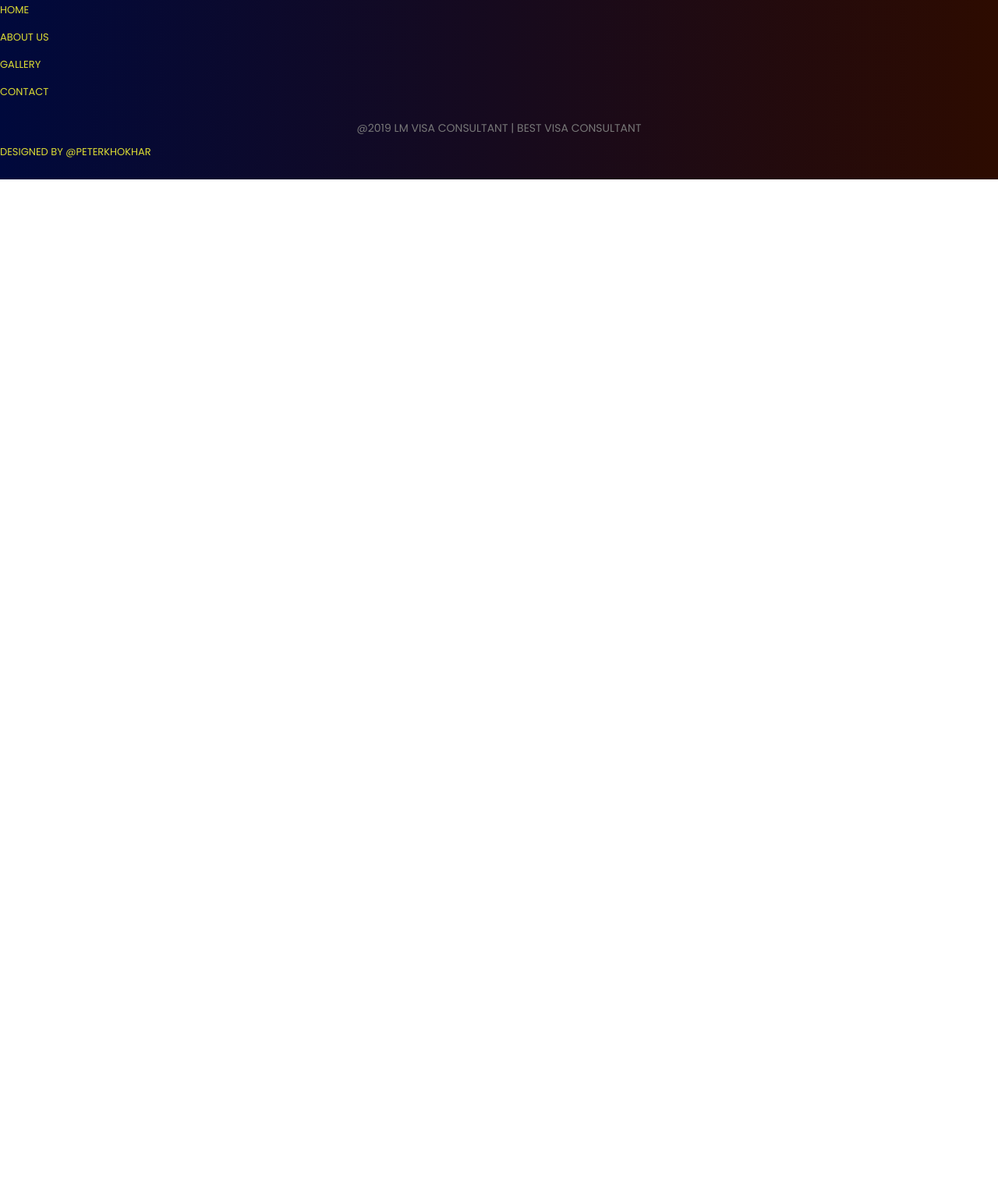
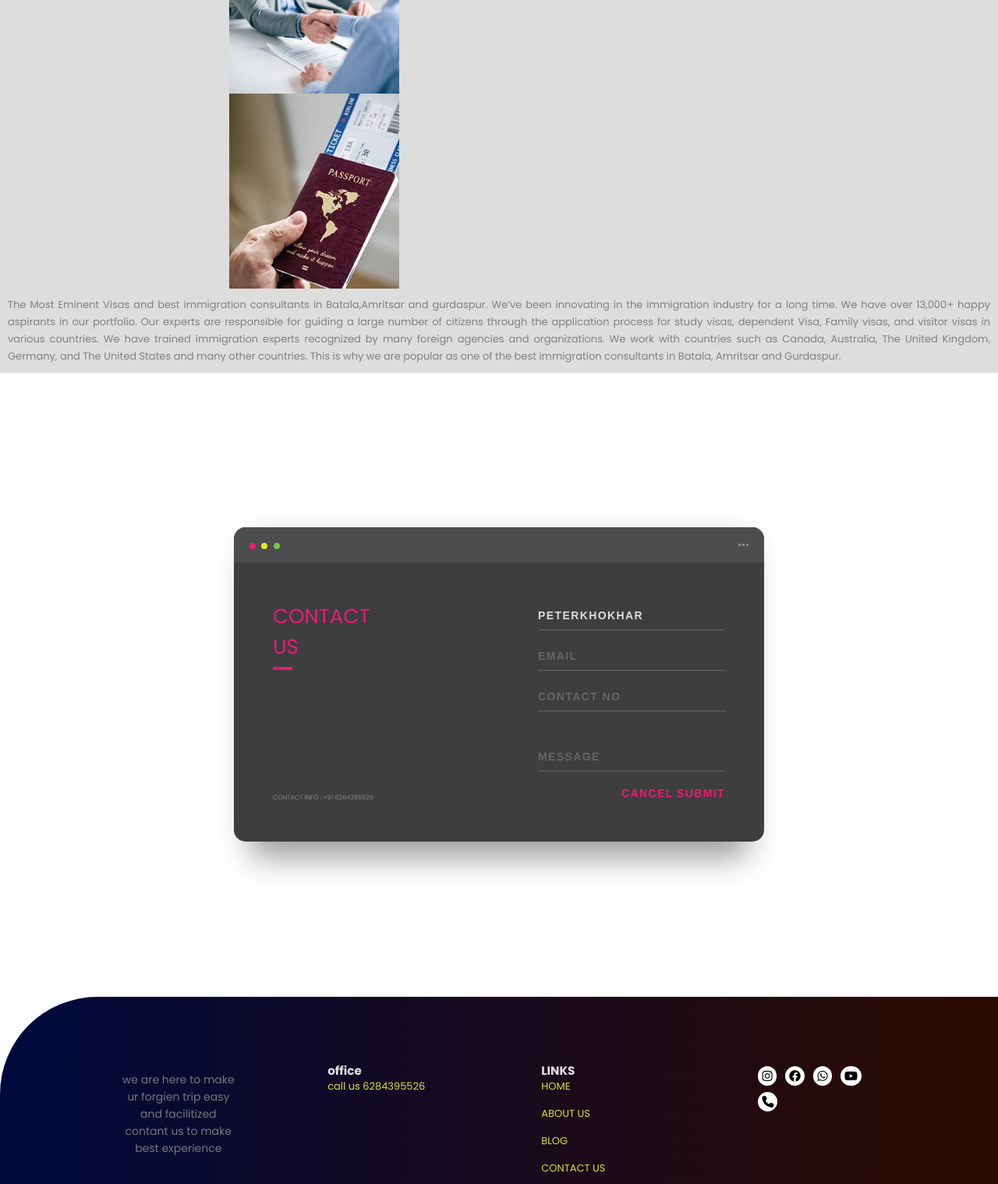
Before and after one commit to peterkhokhar/Life-maker-consultant, a plain HTML site: page aboutus.html in a window 1280 px wide. Shown: the part 1282-2800 px from the top of the page at 78% size. Before the commit the page ends 1512 px from the top, so only its background shows below. Drawn offline with Linux system fonts and the light colour scheme.

Commit message:
Add files via upload

```diff
--- a/aboutus.html
+++ b/aboutus.html
@@ -9,12 +9,11 @@
 <link rel="stylesheet" href="https://cdnjs.cloudflare.com/ajax/libs/font-awesome/6.2.0/css/all.min.css" integrity="sha512-xh6O/CkQoPOWDdYTDqeRdPCVd1SpvCA9XXcUnZS2FmJNp1coAFzvtCN9BmamE+4aHK8yyUHUSCcJHgXloTyT2A==" crossorigin="anonymous" referrerpolicy="no-referrer"
 
 </head>
-<body>
-  <div class="top-h">
-  <ul>
-  <h3> WELCOME TO THE BEST IMMIGRATION SITE OF THE BATALA </h3>
-  <li><a href="http://api.whatsapp.com/send?phone=+916284395526&text=hello sunil sir plz reply me"><i class="fa-brands fa-whatsapp"></i></a></li>
-</ul></div>
+<body >
+  <nav class="top-h">
+  <span> WELCOME TO THE BEST IMMIGRATION SITE OF THE BATALA </sapn>
+  <a href="http://api.whatsapp.com/send?phone=+916284395526&text=hello sunil sir plz reply me"><i class="fa-brands fa-whatsapp"></i>whatsapp now</a>
+  </nav>
   <section class="a-header">
     <nav>
           <h2>LM VISA CONSULTANT</h2>
@@ -35,34 +34,112 @@
       <h1>About US<h1>
       </div>
       <div class="content">
-        <h3>ABOUT US<br>
+        <h3>ABOUT ME<br>
 Immigration Services From Expert Adviser.</h3><p>
 The Most Eminent Visas and best immigration consultants in Batala,Amritsar and gurdaspur.
 We’ve been innovating in the immigration industry for a long time. We have over 13,000+ happy aspirants in our portfolio.
 Our experts are responsible for guiding a large number of citizens through the application process for study visas, dependent Visa, Family visas, and visitor visas in various countries.
 We have trained immigration experts recognized by many foreign agencies and organizations. We work with countries such as Canada, Australia, The United Kingdom, Germany, and The United States and many other countries. This is why we are popular as one of the best immigration consultants in Batala, Amritsar and Gurdaspur.
-</p
+</p>
      <div class="button">
      <a href="#" >READ MORE</a>
-     <div class="imgsection">
+<div class="img-grid">
+  <div class="imgs1">
+   <img src="aboutpic3.jpg">
+  </div>
+    <div class="imgs2">
     <img src="aboutpic1.jpg">
   </div>
-     <div class="imgsection2">
+    <div class="imgs3">
     <img src="aboutpic2.jpg">
+  </div>
+
+  <p>
+    The Most Eminent Visas and best immigration consultants in Batala,Amritsar and gurdaspur.
+    We’ve been innovating in the immigration industry for a long time. We have over 13,000+ happy aspirants in our portfolio.
+    Our experts are responsible for guiding a large number of citizens through the application process for study visas, dependent Visa, Family visas, and visitor visas in various countries.
+    We have trained immigration experts recognized by many foreign agencies and organizations. We work with countries such as Canada, Australia, The United Kingdom, Germany, and The United States and many other countries. This is why we are popular as one of the best immigration consultants in Batala, Amritsar and Gurdaspur.
+  </p>
+
+  </div>
+
+  </section>
+
+<!---contact us form start-->
+  <div class="background">
+    <div class="container">
+      <div class="screen" onsubmit="sendEmail();reset(); return false;">
+        <div class="screen-header">
+          <div class="screen-header-left">
+            <div class="screen-header-button close"></div>
+            <div class="screen-header-button maximize"></div>
+            <div class="screen-header-button minimize"></div>
+          </div>
+          <div class="screen-header-right">
+            <div class="screen-header-ellipsis"></div>
+            <div class="screen-header-ellipsis"></div>
+            <div class="screen-header-ellipsis"></div>
+          </div>
+        </div>
+        <div class="screen-body">
+          <div class="screen-body-item left">
+            <div class="app-title">
+              <span>CONTACT</span>
+              <span>US</span>
+            </div>
+            <div class="app-contact">CONTACT INFO : +91 6284395526</div>
+          </div>
+          <div class="screen-body-item">
+            <div class="app-form">
+              <div class="app-form-group">
+                <input class="app-form-control" placeholder="NAME" value="PETERKHOKHAR">
+              </div>
+              <div class="app-form-group">
+                <input class="app-form-control" placeholder="EMAIL">
+              </div>
+              <div class="app-form-group">
+                <input class="app-form-control" placeholder="CONTACT NO">
+              </div>
+              <div class="app-form-group message">
+                <input class="app-form-control" placeholder="MESSAGE">
+              </div>
+              <div class="app-form-group buttons">
+                <button class="app-form-button">CANCEL</button>
+                <button class="app-form-button" onclick="sendEmail()" >SUBMIT</button>
+              </div>
+            </div>
           </div>
         </div>
       </div>
 
-  </section>
+    </div>
+  </div>
+
+
+  <!-- contact us form end-->
+
       <section>
-    <div>
         <footer>
-        <div class="waves">
-          <div class="wave" id="wave1"></div>
-          <div class="wave" id="wave2"></div>
-          <div class="wave" id="wave3"></div>
-          <div class="wave" id="wave4"></div>
+        <div class="row">
+          <div class="col">
+            <p>we are here to make ur forgien trip easy and facilitized contant us to make best experience</p>
+
           </div>
+          <div class="col">
+            <h3>office</h3>
+            <a href="tel:6284395526">call us 6284395526</a>
+          </div>
+          <div class="col">
+            <h3>LINKS</h3>
+            <ul>
+            <li><a href="index.html" >HOME </a></li>
+            <li><a href="aboutus.html" >ABOUT US </a></li>
+            <li><a href="#" >BLOG </a></li>
+            <li><a href="#"> CONTACT US  </a></li>
+          </ul>
+          </div>
+          <div class="col">
+            <div class="social-icons">
               <ul class="social-icon">
                 <li><a href="http://instagram.com/_u/khokhar_peter/"><i class="fa-brands fa-instagram"></i></a></li>
                 <li><a href="#"><i class="fa-brands fa-facebook"></i></a></li>
@@ -70,20 +147,20 @@ We have trained immigration experts recognized by many foreign agencies and orga
                 <li><a href="#"><i class="fa-brands fa-youtube"></i></a></li>
                 <li><a href="tel:6284395526"><i class="fa-solid fa-phone"></i></a></li>
               </ul>
-        <ul class="menu">
-          <li><a href="index.html">HOME</a></li>
-          <li><a href="aboutus.html">ABOUT US</a></li>
-          <li><a href="#">GALLERY</a></a></li>
-          <li><a href="#">CONTACT</a></li>
-        </ul>
-         <p>@2019 LM VISA CONSULTANT | BEST VISA CONSULTANT </p>
-         <ul class="my-link">
-           <li><a href="http://instagram.com/_u/khokhar_peter/">DESIGNED BY @PETERKHOKHAR</a></li>
-         </ul>
 
+          </div>
+          </div>
+          </div>
+          <hr><p>
+            @LM VISA CONSULTANT / ALL RIGHT RESURVED
+          </p>
+          <div class="mylink">
+            <a href="http://instagram.com/_u/khokhar_peter/">DESIGNED BY PETER KHOKHAR</a>
+          </div>
+      </footer>
+      </section>
 
-      </footer>
-
+      <script src="https://smtpjs.com/v3/smtp.js"></script>
 
 
    <script>
@@ -95,4 +172,22 @@ We have trained immigration experts recognized by many foreign agencies and orga
         navLinks.style.right ="-200px";
       }
    </script>
+   <script>
+    function sendEmail() {
+    	Email.send({
+    	Host: "smtp.elasticemail.com",
+    	Username : "peterkhokhar12@gmail.com",
+    	Password : "2817FB70EBA2DE668462D7D4D6C8AA39F37A",
+    	To : 'peterkhokhar51@gmail.com',
+    	From : "peterkhokhar12@gmail.com",
+    	Subject : "hello sir",
+    	Body : "i am user plz contact me",
+
+    	}).then(
+    		message => alert("mail sent successfully")
+    	);
+
+   }
+    </script>
+
 </body>
```
Lines whose indentation alone changed are shown as unchanged.
